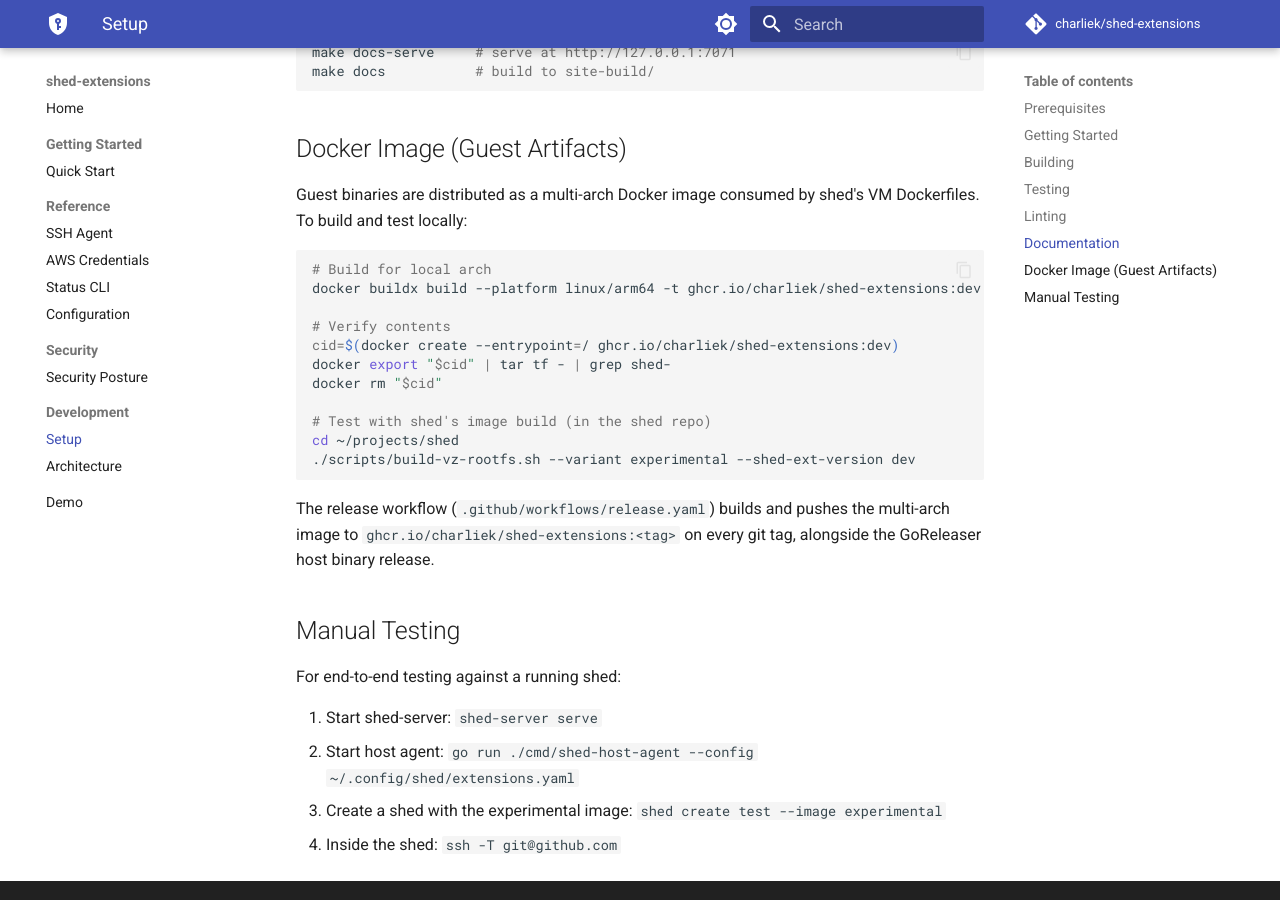
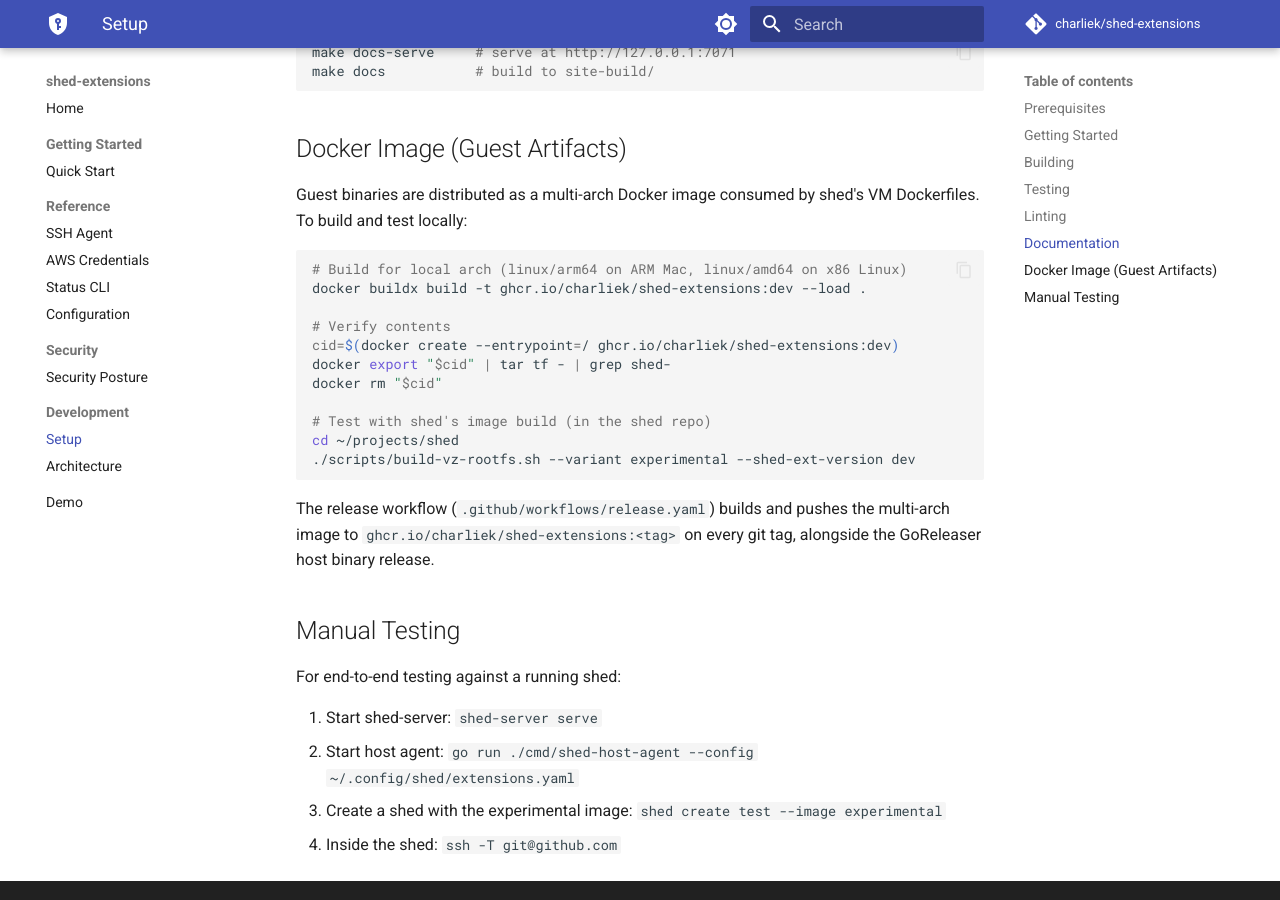
Before and after one commit to charliek/shed-extensions, an MkDocs documentation site: the page built from docs/development/setup.md, in a window 1280 px wide and 900 px high, scrolled down 1100 px. Built offline with MkDocs 1.6.1 and Material for MkDocs 9.7.7, drawn with Linux system fonts in a browser that asks for light colours; comment, search, counter and statistics services are not loaded.

Commit message:
fix: make Docker build commands arch-agnostic for cross-platform dev
Remove hardcoded --platform linux/arm64 from local build commands so they
work on both ARM (Mac) and x86_64 (Linux) machines. Buildx defaults to the
host Linux platform automatically.

Co-Authored-By: Claude Opus 4.6 (1M context) <noreply@anthropic.com>

````diff
--- a/docs/development/setup.md
+++ b/docs/development/setup.md
@@ -52,8 +52,8 @@ make docs           # build to site-build/
 Guest binaries are distributed as a multi-arch Docker image consumed by shed's VM Dockerfiles. To build and test locally:
 
 ```bash
-# Build for local arch
-docker buildx build --platform linux/arm64 -t ghcr.io/charliek/shed-extensions:dev --load .
+# Build for local arch (linux/arm64 on ARM Mac, linux/amd64 on x86 Linux)
+docker buildx build -t ghcr.io/charliek/shed-extensions:dev --load .
 
 # Verify contents
 cid=$(docker create --entrypoint=/ ghcr.io/charliek/shed-extensions:dev)
````
Also changed, not shown: CLAUDE.md (+1 -1 lines), 1 other file.
